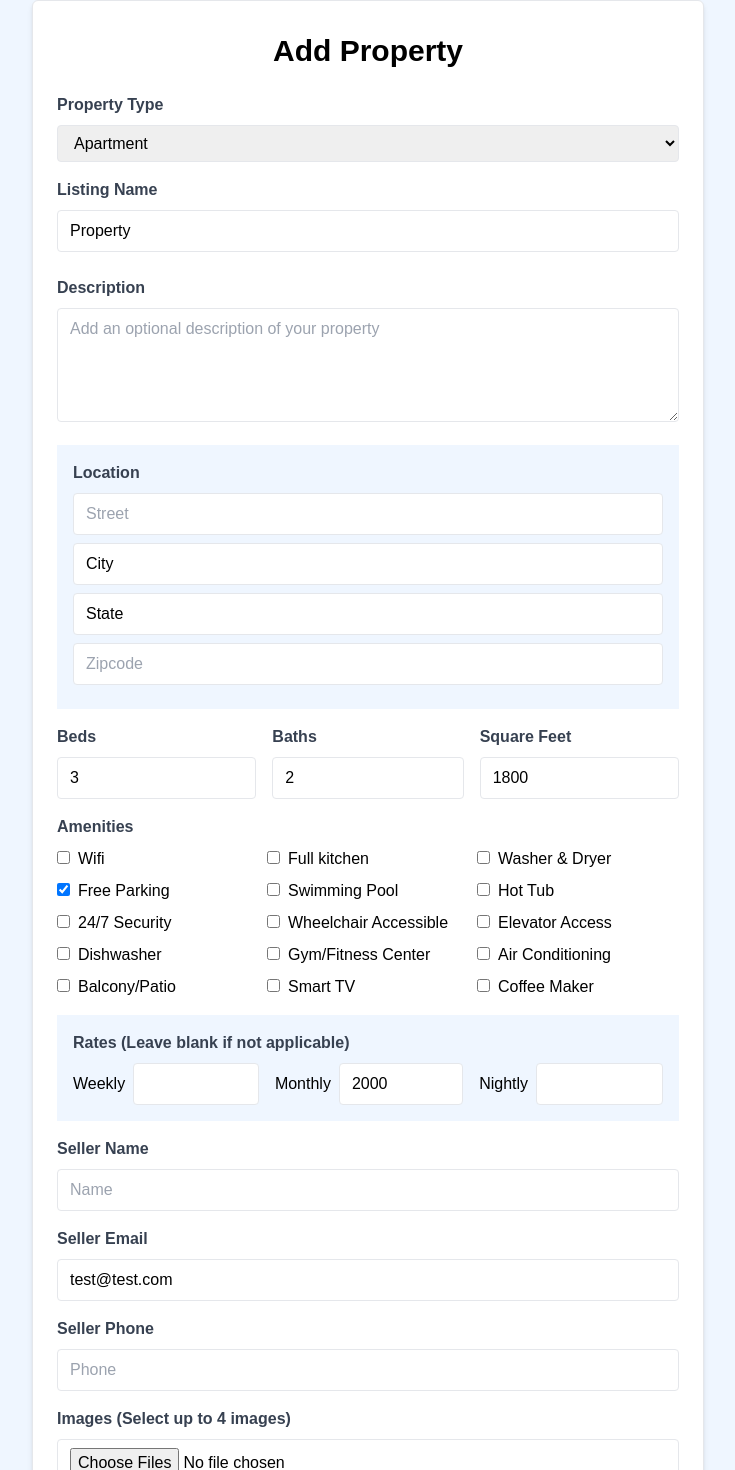
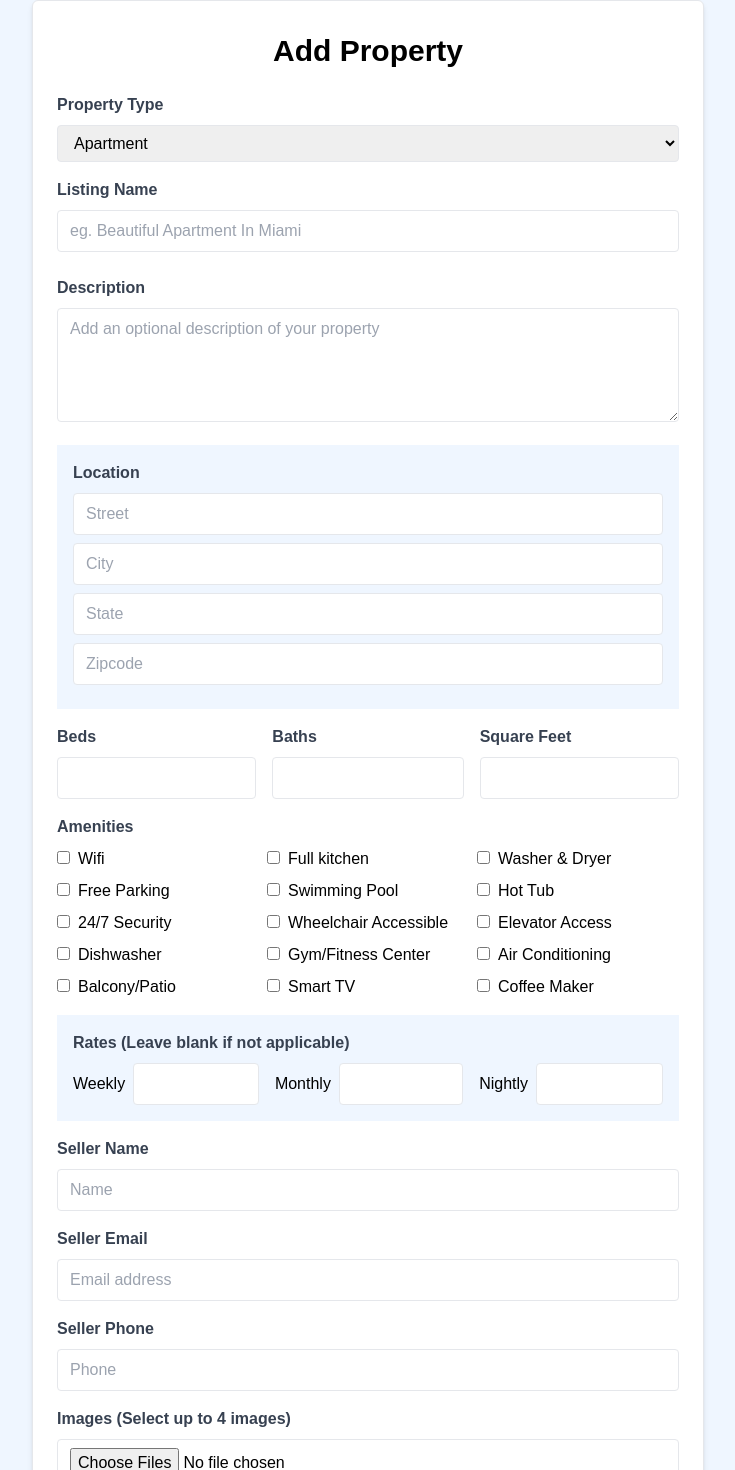
Before and after one commit to tbogajce/property-pulse, a Next.js app: page /properties/add in a window 1280 px wide. Shown: the part 177-1647 px from the top of the page, without its empty margins (272-1007 px from the left). Built offline with nearby package versions, Linux system fonts and the light colour scheme; no server answers.

Commit message:
Removed default form values

```diff
--- a/components/PropertyAddForm.jsx
+++ b/components/PropertyAddForm.jsx
@@ -3,27 +3,27 @@ import { useState } from "react";
 
 const PropertyAddForm = () => {
   const [fields, setFields] = useState({
-    type: "Apartment",
-    name: "Property",
+    type: "",
+    name: "",
     description: "",
     location: {
       street: "",
-      city: "City",
-      state: "State",
+      city: "",
+      state: "",
       zipcode: "",
     },
-    beds: "3",
-    baths: "2",
-    square_feet: "1800",
-    amenities: ["Free Parking"],
+    beds: "",
+    baths: "",
+    square_feet: "",
+    amenities: [],
     rates: {
       weekly: "",
-      monthly: "2000",
+      monthly: "",
       nightly: "",
     },
     seller_info: {
       name: "",
-      email: "test@test.com",
+      email: "",
       phone: "",
     },
     images: [],
```
